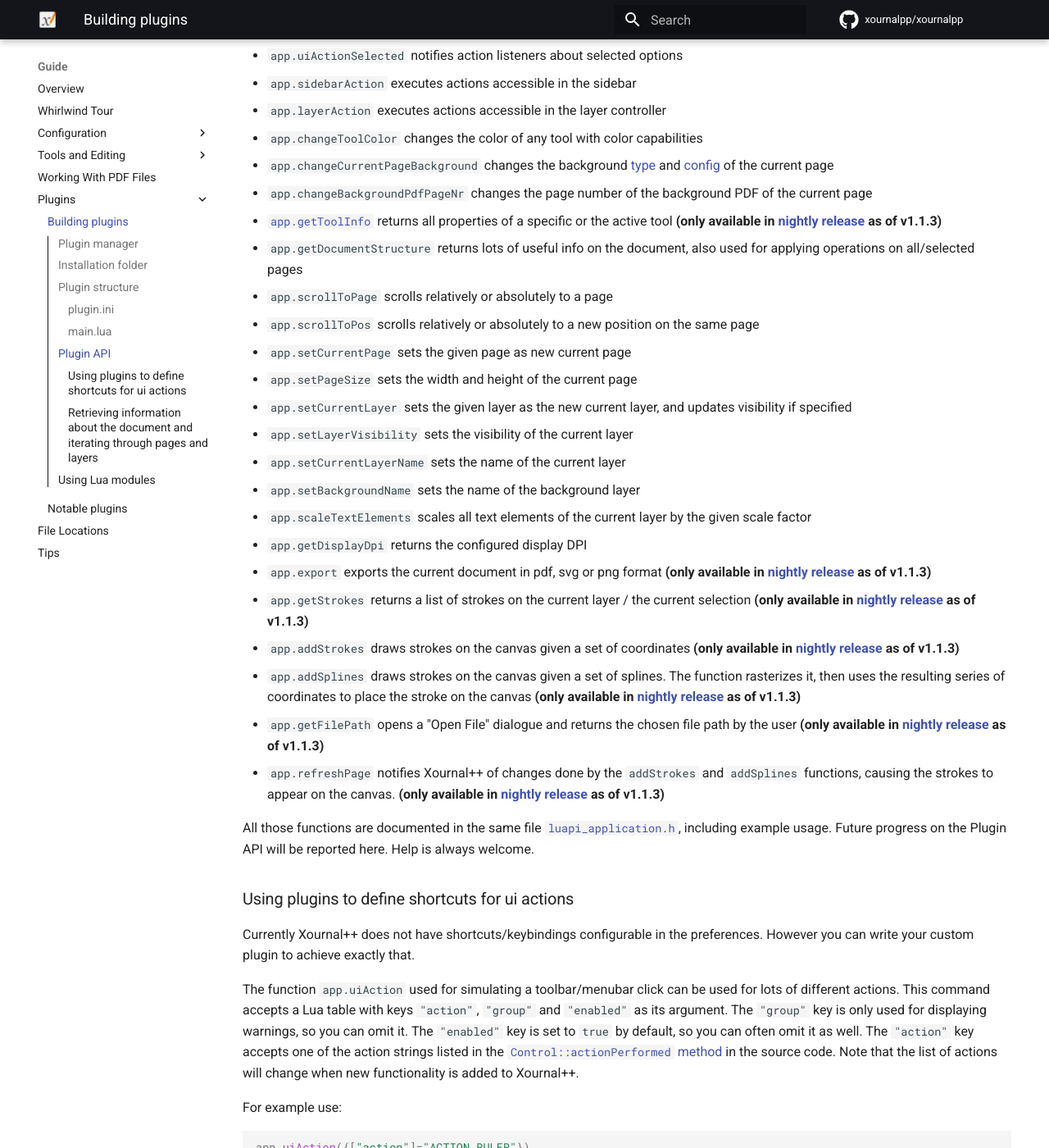
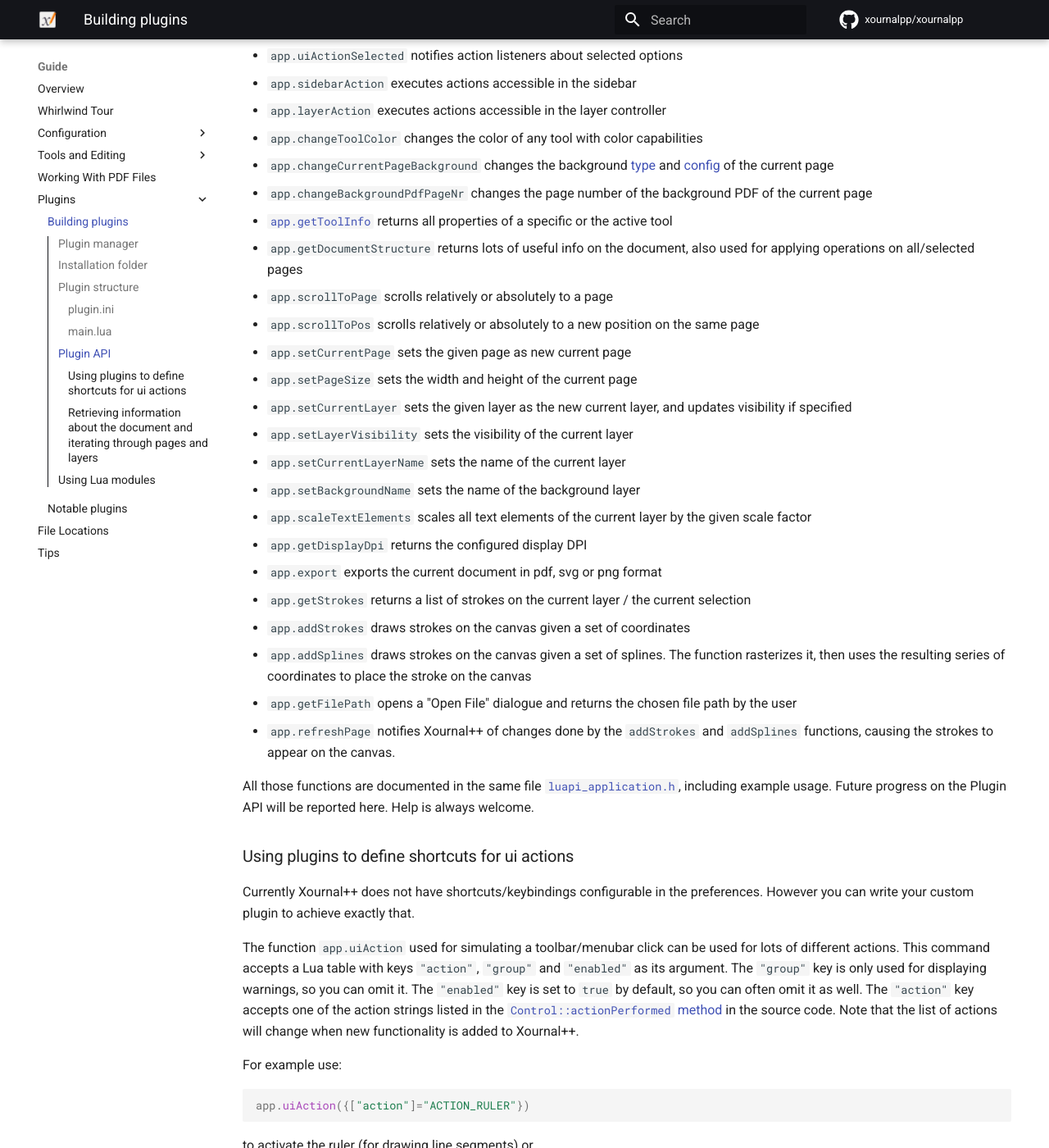
Before and after one commit to xournalpp/xournalpp.github.io, an MkDocs documentation site: the page built from docs/guide/plugins/plugins.md, in a window 1280 px wide and 1400 px high, scrolled down 2271 px. Shown: the whole window at 82% size. Built offline with MkDocs 1.6.1 and Material for MkDocs 9.7.7, drawn with Linux system fonts in a browser that asks for light colours; comment, search, counter and statistics services are not loaded; the version menu is left out.

Commit message:
Update after release of version 1.2.0

```diff
--- a/docs/guide/plugins/plugins.md
+++ b/docs/guide/plugins/plugins.md
@@ -98,7 +98,7 @@ Currently the list contains the following functions:
 - `app.changeToolColor` changes the color of any tool with color capabilities
 - `app.changeCurrentPageBackground` changes the background [type](https://github.com/xournalpp/xournalpp/blob/9d1277dee22bb095c2db047bb04f89cc837aee3c/src/control/pagetype/PageTypeHandler.cpp#L98-L133) and [config](https://github.com/xournalpp/xournalpp/issues/2137#issuecomment-799956788) of the current page
 - `app.changeBackgroundPdfPageNr` changes the page number of the background PDF of the current page
-- [`app.getToolInfo`](https://github.com/xournalpp/xournalpp/commit/eb3b7eb292e51e2e5adb2741cbba669eb02a199b) returns all properties of a specific or the active tool **(only available in [nightly release][nightly-release] as of v1.1.3)**
+- [`app.getToolInfo`](https://github.com/xournalpp/xournalpp/commit/eb3b7eb292e51e2e5adb2741cbba669eb02a199b) returns all properties of a specific or the active tool
 - `app.getDocumentStructure` returns lots of useful info on the document, also used for applying operations on all/selected pages
 - `app.scrollToPage` scrolls relatively or absolutely to a page
 - `app.scrollToPos` scrolls relatively or absolutely to a new position on the same page
@@ -111,18 +111,12 @@ Currently the list contains the following functions:
 - `app.scaleTextElements` scales all text elements of the current layer by the given scale factor
 - `app.getDisplayDpi` returns the configured display DPI
 - `app.export` exports the current document in pdf, svg or png format
-**(only available in [nightly release][nightly-release] as of v1.1.3)**
 - `app.getStrokes` returns a list of strokes on the current layer / the current
   selection
-**(only available in [nightly release][nightly-release] as of v1.1.3)**
 - `app.addStrokes` draws strokes on the canvas given a set of coordinates
-**(only available in [nightly release][nightly-release] as of v1.1.3)**
 - `app.addSplines` draws strokes on the canvas given a set of splines. The function rasterizes it, then uses the resulting series of coordinates to place the stroke on the canvas
-**(only available in [nightly release][nightly-release] as of v1.1.3)**
 - `app.getFilePath` opens a "Open File" dialogue and returns the chosen file path by the user
-**(only available in [nightly release][nightly-release] as of v1.1.3)**
 - `app.refreshPage` notifies Xournal++ of changes done by the `addStrokes` and `addSplines` functions, causing the strokes to appear on the canvas.
-**(only available in [nightly release][nightly-release] as of v1.1.3)**
 
 All those functions are documented in the same file [`luapi_application.h`](https://github.com/xournalpp/xournalpp/blob/7b6d84956d6bbe8615b2123c64dd0cac80afb81a/src/core/plugin/luapi_application.h), including example usage. Future progress on the Plugin API will be reported here. Help is always welcome.
 
--- a/mkdocs.yml
+++ b/mkdocs.yml
@@ -62,8 +62,8 @@ extra:
   version:
     # TODO: build the download links from these instead of hardcoding them in
     # overrides/installation/download-links.md
-    latest_stable: "1.1.3"
-    latest_unstable: "1.1.3+dev"
+    latest_stable: "1.2.0"
+    latest_unstable: "1.2.0+dev"
 
 #code highlighting
 markdown_extensions:
--- a/overrides/installation/download-links.md
+++ b/overrides/installation/download-links.md
@@ -3,20 +3,20 @@
 {% set nightly = "https://github.com/xournalpp/xournalpp/releases/tag/nightly" %}
 {% set windows =
     ({
-        "stable" : "https://github.com/xournalpp/xournalpp/releases/download/v1.1.3/xournalpp-1.1.3-windows.zip"
+        "stable" : "https://github.com/xournalpp/xournalpp/releases/download/v1.2.0/xournalpp-1.2.0-windows.zip"
     })
 %}
 {% set macos =
     ({
-        "stable" : "https://github.com/xournalpp/xournalpp/releases/download/v1.1.3/xournalpp-1.1.3-macos.zip"
+        "stable" : "https://github.com/xournalpp/xournalpp/releases/download/v1.2.0/xournalpp-1.2.0-macos.zip"
     })
 %}
 {% set linux =
     ({
         "flatpak": "https://flathub.org/apps/details/com.github.xournalpp.xournalpp",
-        "appimage": "https://github.com/xournalpp/xournalpp/releases/download/v1.1.3/xournalpp-1.1.3-x86_64.AppImage",
+        "appimage": "https://github.com/xournalpp/xournalpp/releases/download/v1.2.0/xournalpp-1.2.0-x86_64.AppImage",
         "snap": "https://snapcraft.io/xournalpp",
-        "debianStable": "https://github.com/xournalpp/xournalpp/releases/tag/v1.1.3",
-        "ubuntuStable": "https://github.com/xournalpp/xournalpp/releases/tag/v1.1.3"
+        "debianStable": "https://github.com/xournalpp/xournalpp/releases/tag/v1.2.0",
+        "ubuntuStable": "https://github.com/xournalpp/xournalpp/releases/tag/v1.2.0"
     })
 %}
```
Also changed, not shown: docs/guide/tools/pen.md (+1 -1 lines).
